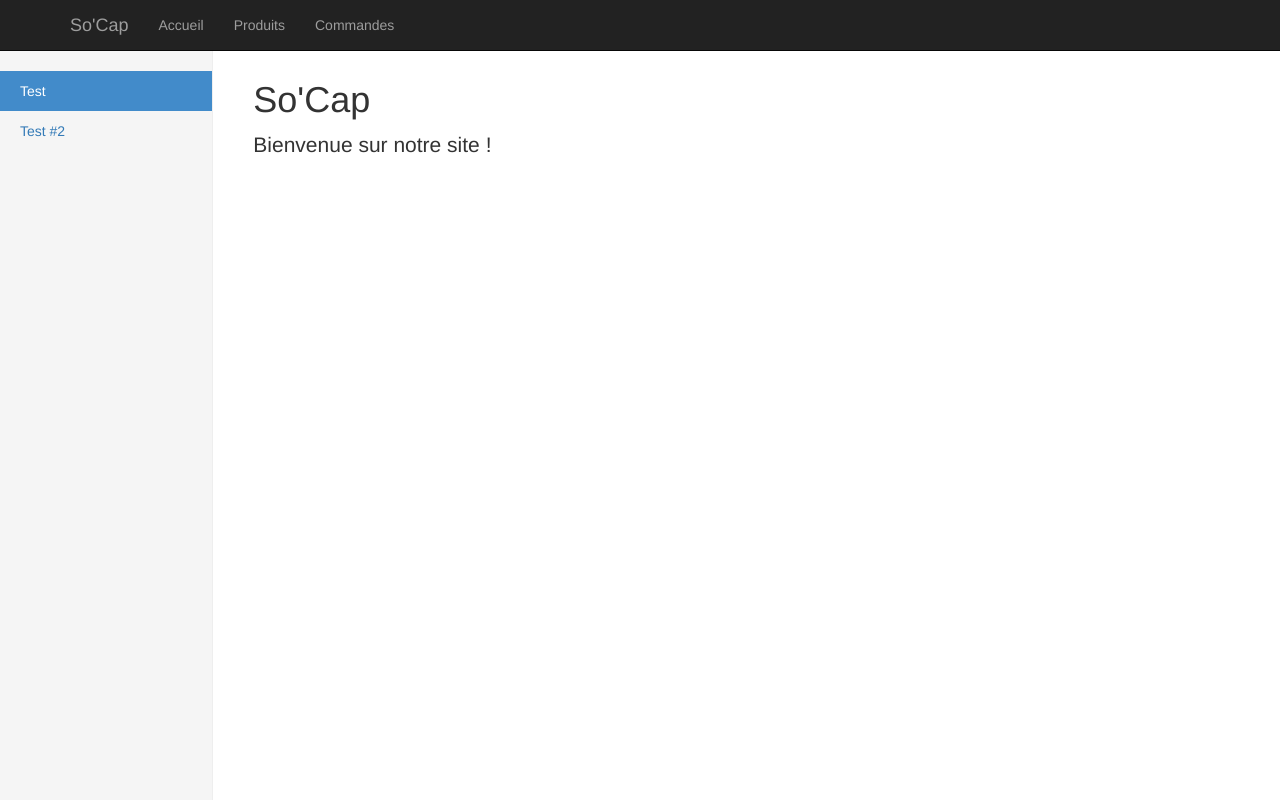
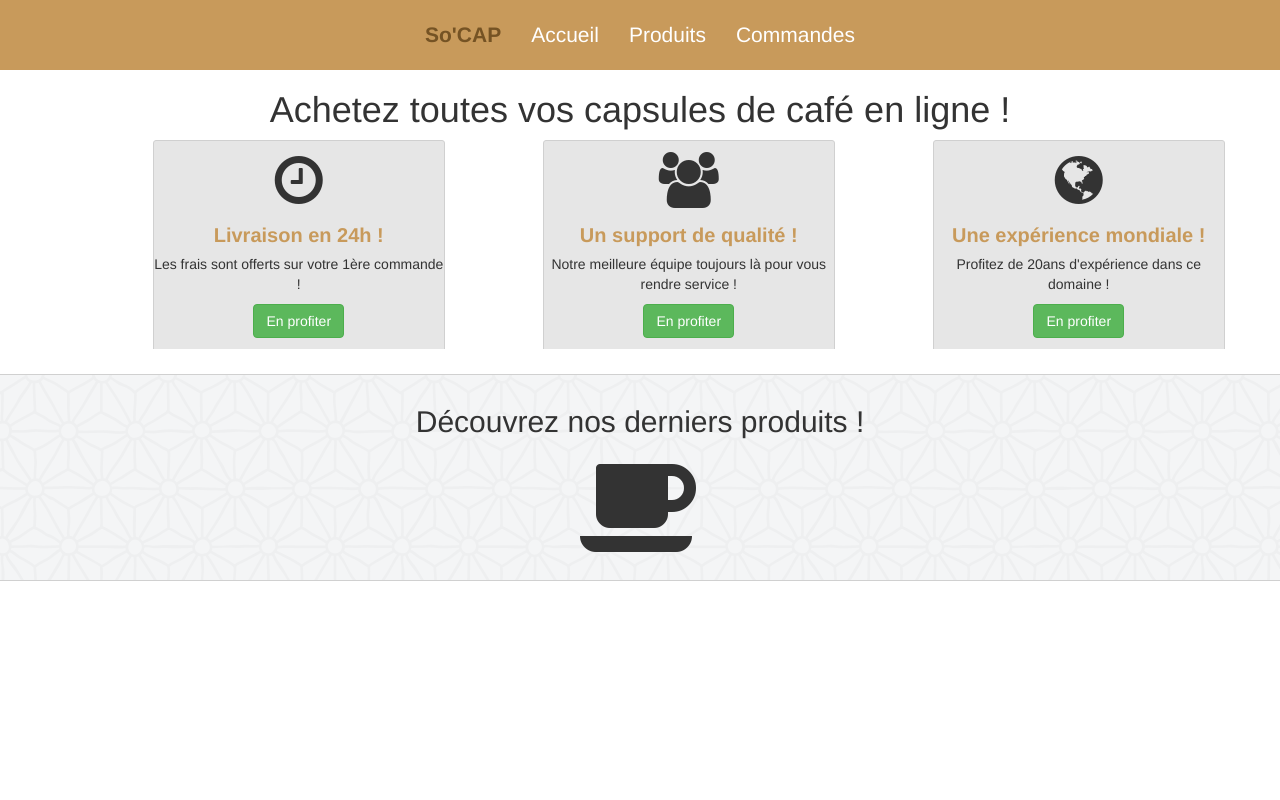
Before and after one commit to Cyboulette/so-cap, a PHP site: page / in a window 1280 px wide. Run offline with PHP 8.4, Linux system fonts and the light colour scheme; data that the repository does not hold is empty.

Commit message:
Re-design

```diff
--- /dev/null
+++ b/assets/css/style-test.css
@@ -0,0 +1,127 @@
+.page {
+	padding-top: 90px;
+}
+
+.menuHaut {
+    min-height: 70px;
+    background-color: #C89A5B;
+    border: 0px;
+}
+
+.menuHaut .navbar-nav > li > a {
+    padding-top: 0px;
+    padding-bottom: 0px;
+    line-height: 70px;
+    color: white;
+    font-size: 1.5em;
+}
+
+.menuHaut .navbar-brand {
+    float: left;
+    height: 70px;
+    padding: 15px 15px;
+    font-size: 18px;
+    line-height: 40px;
+    color: white;
+}
+
+@media (max-width: 767px) {
+	.menuHaut .navbar-nav > li > a {
+		line-height: 20px;
+		padding-top: 10px;
+		padding-bottom: 10px;
+	}
+}
+
+.menuHaut .navbar-nav {
+	display: inline-block;
+	float: none;
+	vertical-align: top;
+}
+
+.menuHaut .navbar-collapse {
+	text-align: center;
+	border-color: white;
+}
+
+.menuHaut .navbar-toggle {
+    margin-top: 18px;
+    margin-bottom: 18px;
+    border-color: white;
+}
+
+.menuHaut .navbar-toggle:active, .menuHaut .navbar-toggle:hover, .menuHaut .navbar-toggle:focus {
+	border-color: black;
+}
+
+.menuHaut li:not(.logoBrand):hover {
+	background: rgb(222, 171, 101);
+}
+
+
+.menuHaut .navbar-nav>.logoBrand>a, .menuHaut .navbar-nav>.logoBrand>a:hover {
+	color: #755324;
+	font-weight: bolder;
+}
+
+section {
+	text-align: center;
+	margin-bottom: 25px;
+}
+
+.box {
+	background-color: #e6e6e6;
+	border: 1px solid #d0d0d0;
+	padding: 0px;
+	border-radius: 3px;
+}
+
+.box .icon {
+	font-size: 4em;
+}
+
+.box .title {
+	color: #C89A5B;
+	font-weight: bolder;
+	font-size: 20px;
+}
+
+.box p {
+	margin-top : 5px;
+}
+
+.box .buttons {
+	margin-bottom: 10px;
+}
+
+.row [class*="col-"]{
+  margin-bottom: -99999px;
+  padding-bottom: 99999px;
+}
+
+.row{
+  overflow: hidden;
+}
+
+.last-products {
+	background: url('../images/last-products-bg.png');
+	padding: 20px;
+	border: 1px solid #d0d0d0;
+	border-left: none;
+	border-right: none;
+}
+
+.last-products h2 {
+	margin-top: 10px;
+}
+
+i.bigCoffee {
+	font-size: 8em;
+}
+
+@media (max-width: 1200px) {
+	.col-lg-3 {
+		margin-left: 15px;
+		margin-right: 15px;
+	}
+}
--- a/assets/css/style.css
+++ b/assets/css/style.css
@@ -1,6 +1,6 @@
-body {
+/*body {
 	padding-top: 80px;
-}
+}*/
 
 .produit {
 	border: 1px solid #c57a09;
--- a/assets/css/styles.php
+++ b/assets/css/styles.php
@@ -1,3 +1,4 @@
 <link href="assets/css/bootstrap.min.css" rel="stylesheet">
 <link href="assets/css/style.css" rel="stylesheet">
+<link href="assets/css/style-test.css" rel="stylesheet">
 <link href="assets/css/font-awesome.min.css" rel="stylesheet">
--- a/view/default/index.php
+++ b/view/default/index.php
@@ -1,2 +1,42 @@
-<h1>So'Cap</h1>
-<p class="lead">Bienvenue sur notre site !</p>
+<div class="container page">
+	<section class="first-section">
+		<h1>Achetez toutes vos capsules de café en ligne !</h1>
+		<div class="row">
+			<div class="col-lg-3 col-lg-offset-1 box">
+				<div class="icon"><i class="fa fa-clock-o" aria-hidden="true"></i></div>
+				<div class="title">Livraison en 24h !</div>
+				<p>
+					Les frais sont offerts sur votre 1ère commande !
+				</p>
+				<div class="buttons">
+					<a class="btn btn-success" href="">En profiter</a>
+				</div>
+			</div>
+			<div class="col-lg-3 col-lg-offset-1 box">
+				<div class="icon"><i class="fa fa-users" aria-hidden="true"></i></div>
+				<div class="title">Un support de qualité !</div>
+				<p>
+					Notre meilleure équipe toujours là pour vous rendre service !
+				</p>
+				<div class="buttons">
+					<a class="btn btn-success" href="">En profiter</a>
+				</div>
+			</div>
+			<div class="col-lg-3 col-lg-offset-1 box">
+				<div class="icon"><i class="fa fa-globe" aria-hidden="true"></i></div>
+				<div class="title">Une expérience mondiale !</div>
+				<p>
+					Profitez de 20ans d'expérience dans ce domaine !
+				</p>
+				<div class="buttons">
+					<a class="btn btn-success" href="">En profiter</a>
+				</div>
+			</div>
+		</div>
+	</section>
+</div>
+
+<section class="last-products">
+	<h2>Découvrez nos derniers produits !</h2>
+	<i class="fa fa-coffee bigCoffee" aria-hidden="true"></i>
+</section>
--- a/view/view.php
+++ b/view/view.php
@@ -19,7 +19,7 @@
 		<![endif]-->
 	</head>
 	<body>
-	    <nav class="navbar navbar-inverse navbar-fixed-top">
+	    <nav class="navbar navbar-inverse navbar-fixed-top menuHaut">
 	      <div class="container">
 	        <div class="navbar-header">
 	          <button type="button" class="navbar-toggle collapsed" data-toggle="collapse" data-target="#navbar" aria-expanded="false" aria-controls="navbar">
@@ -28,35 +28,29 @@
 	            <span class="icon-bar"></span>
 	            <span class="icon-bar"></span>
 	          </button>
-	          <a class="navbar-brand" href="index.php">So'Cap</a>
+	          <a class="navbar-brand visible-xs" href="index.php">So'Cap</a>
 	        </div>
 	        <div id="navbar" class="collapse navbar-collapse">
 	          <ul class="nav navbar-nav">
-	            <li <?php ControllerDefault::active('index.php') ?>><a href="index.php">Accueil</a></li>
-	            <li <?php ControllerDefault::active('index.php?controller=produit&action=readAll') ?>><a href="index.php?controller=produit&action=readAll">Produits</a></li>
+	            <li class="logoBrand"><a href="index.php">So'CAP</a></li>
+	            <li><a href="index.php">Accueil</a></li>
+	            <li><a href="index.php?controller=produit&action=readAll">Produits</a></li>
 	            <li><a href="index.php?controller=commande&action=readAll">Commandes</a></li>
 	          </ul>
 	        </div><!--/.nav-collapse -->
 	      </div>
 	    </nav>
 
-	    <div class="container-fluid">
-	    	<div class="row">
-				<div class="col-sm-3 col-md-2 sidebar">
-					<ul class="nav nav-sidebar">
-						<li class="active"><a href="#">Test <span class="sr-only">(current)</span></a></li>
-						<li><a href="#">Test #2</a></li>
-					</ul>
-				</div>
-
-				<div class="col-sm-9 col-sm-offset-3 col-md-10 col-md-offset-2 main">
-					<?php
-						$filepath = File::build_path(array("view", static::$object, "$view.php"));
-						require $filepath;
-					?>
-				</div>
-	    	</div>
-		</div>
+		<?php
+			if($view != 'index') {
+				echo '<div class="container page">';
+			}
+			$filepath = File::build_path(array("view", static::$object, "$view.php"));
+			require $filepath;
+			if($view != 'index') {
+				echo '</div>';
+			}
+		?>
 
 		<?php
 			require File::build_path(array("assets", "js", "js.php"));
```
Also changed, not shown: other parts of assets/css/style.css (+38 -4 lines), config/Conf.php (+4 -4 lines), controller/ControllerProduit.php (+28 -0 lines), design.php (added, +90 -0 lines), view/produit/detail.php (+6 -5 lines), view/produit/list.php (+7 -1 lines), assets/images/last-products-bg.png (added), assets/images/produits/visu_test.png (added).
